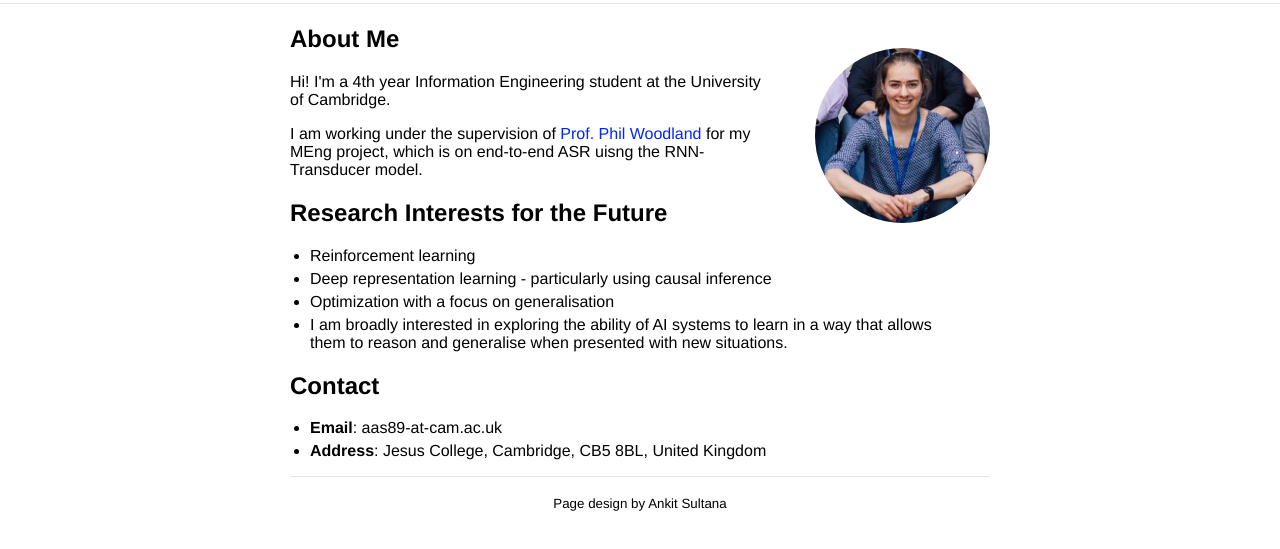
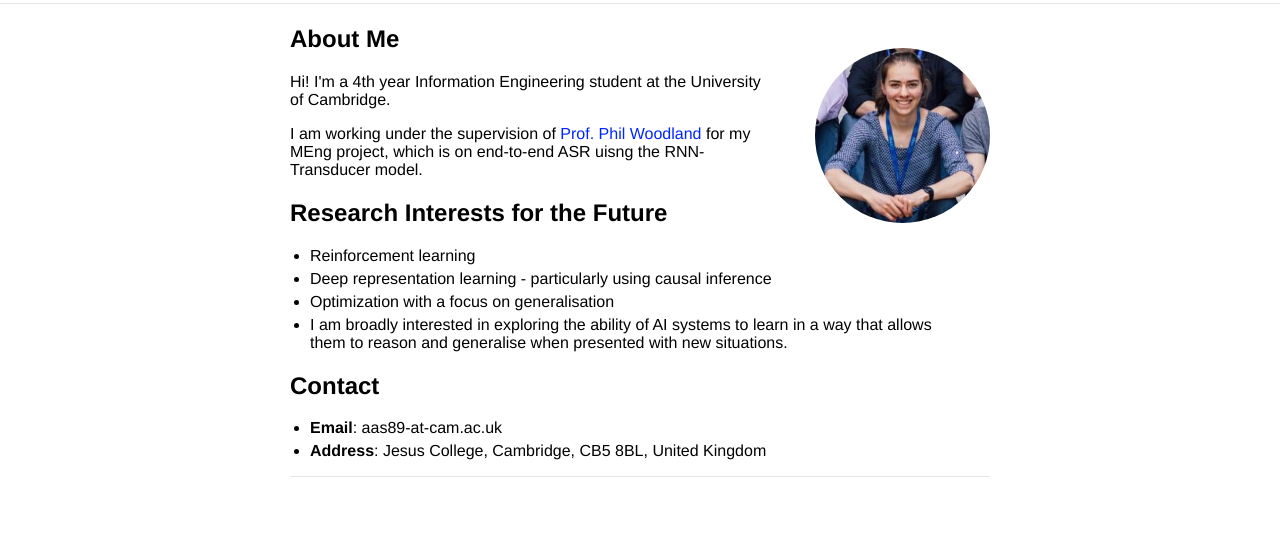
Before and after one commit to aas89/aas89.github.io, a plain HTML site: page index.html in a window 1280 px wide. Shown: the part 105-654 px from the top of the page. Drawn offline with Linux system fonts and the light colour scheme; a web font is replaced by a local one.

Commit message:
Update index.html

```diff
--- a/index.html
+++ b/index.html
@@ -83,7 +83,7 @@
 <hr>
 
                     <p style="text-align: center; margin-bottom: 10px">
-                    <a href="https://github.com/ankitsultana" style="color: black"><small>Page design by Ankit Sultana</small></a>
+
                     </p>
 
 <!-- Tracking -->
```
